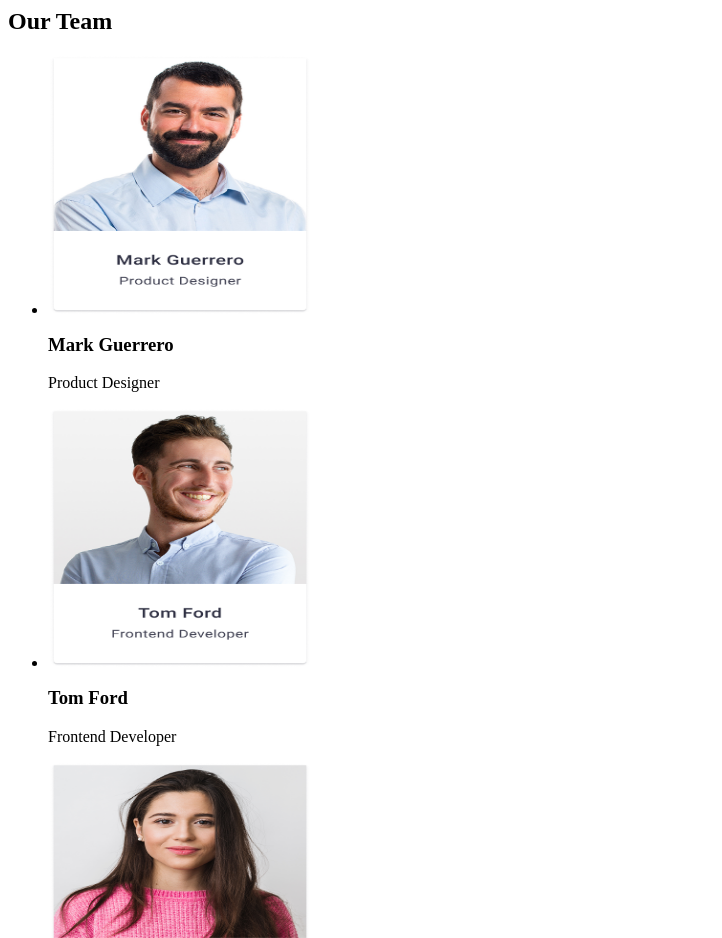
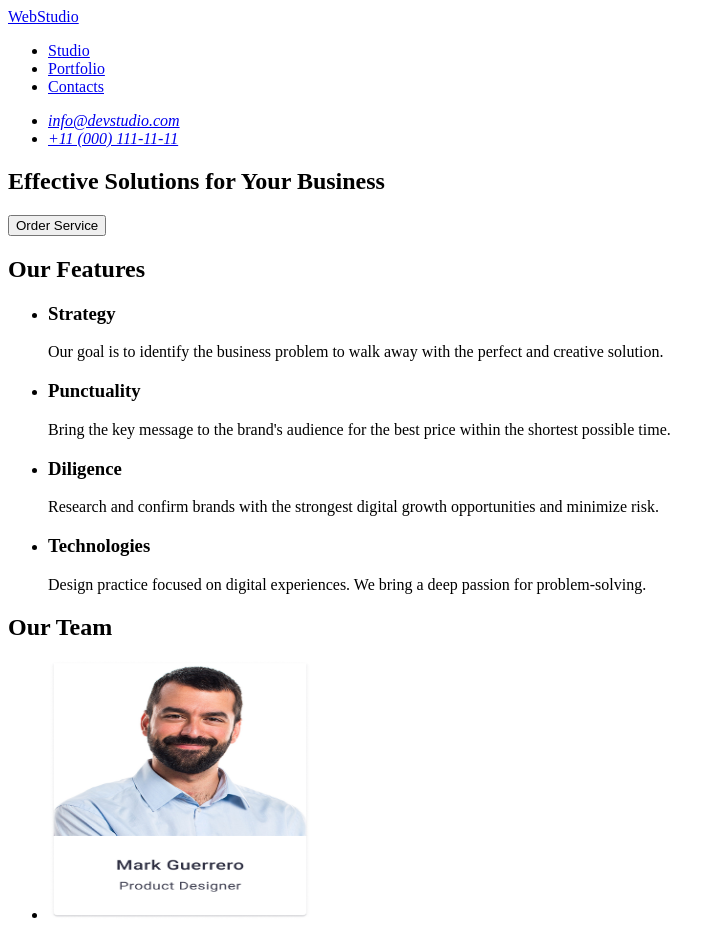
Before and after one commit to Andrii654/goit-markup-hw-01, a plain HTML site: page index.html in a window 1280 px wide. Shown: the top 938 px of the page, without its empty margins (0-722 px from the left). Drawn offline with Linux system fonts and the light colour scheme.

Commit message:
Update index.html

```diff
--- a/index.html
+++ b/index.html
@@ -1,3 +1,65 @@
+<!DOCTYPE html>
+<html lang="en">
+
+<head>
+    <meta charset="UTF-8">
+    <meta name="viewport" content="width=device-width, initial-scale=1.0">
+    <title>WebStudio</title>
+</head>
+
+<body>
+
+    <header>
+        <a href="./index.html">WebStudio</a>
+
+        <nav>
+            <ul>
+                <li><a href="#">Studio</a></li>
+                <li><a href="#">Portfolio</a></li>
+                <li><a href="#">Contacts</a></li>
+            </ul>
+        </nav>
+
+        <address>
+            <ul>
+                <li><a href="mailto:info@devstudio.com">info@devstudio.com</a></li>
+                <li><a href="tel:+110001111111">+11 (000) 111-11-11</a></li>
+            </ul>
+        </address>
+    </header>
+
+    <main>
+
+        <section>
+            <h1>Effective Solutions for Your Business</h1>
+            <button type="button">Order Service</button>
+        </section>
+
+        <section>
+            <h2>Our Features</h2>
+            <ul>
+                <li>
+                    <h3>Strategy</h3>
+                    <p>Our goal is to identify the business problem to walk away with the perfect and creative solution.
+                    </p>
+                </li>
+                <li>
+                    <h3>Punctuality</h3>
+                    <p>Bring the key message to the brand's audience for the best price within the shortest possible
+                        time.</p>
+                </li>
+                <li>
+                    <h3>Diligence</h3>
+                    <p>Research and confirm brands with the strongest digital growth opportunities and minimize risk.
+                    </p>
+                </li>
+                <li>
+                    <h3>Technologies</h3>
+                    <p>Design practice focused on digital experiences. We bring a deep passion for problem-solving.</p>
+                </li>
+            </ul>
+        </section>
+
         <section>
             <h2>Our Team</h2>
             <ul>
@@ -23,3 +85,14 @@
                 </li>
             </ul>
         </section>
+
+    </main>
+
+    <footer>
+        <a href="./index.html">WebStudio</a>
+        <p>Increase the flow of customers and sales for your business with digital marketing & growth solutions.</p>
+    </footer>
+
+</body>
+
+</html>
```
Lines whose indentation alone changed are shown as unchanged.
